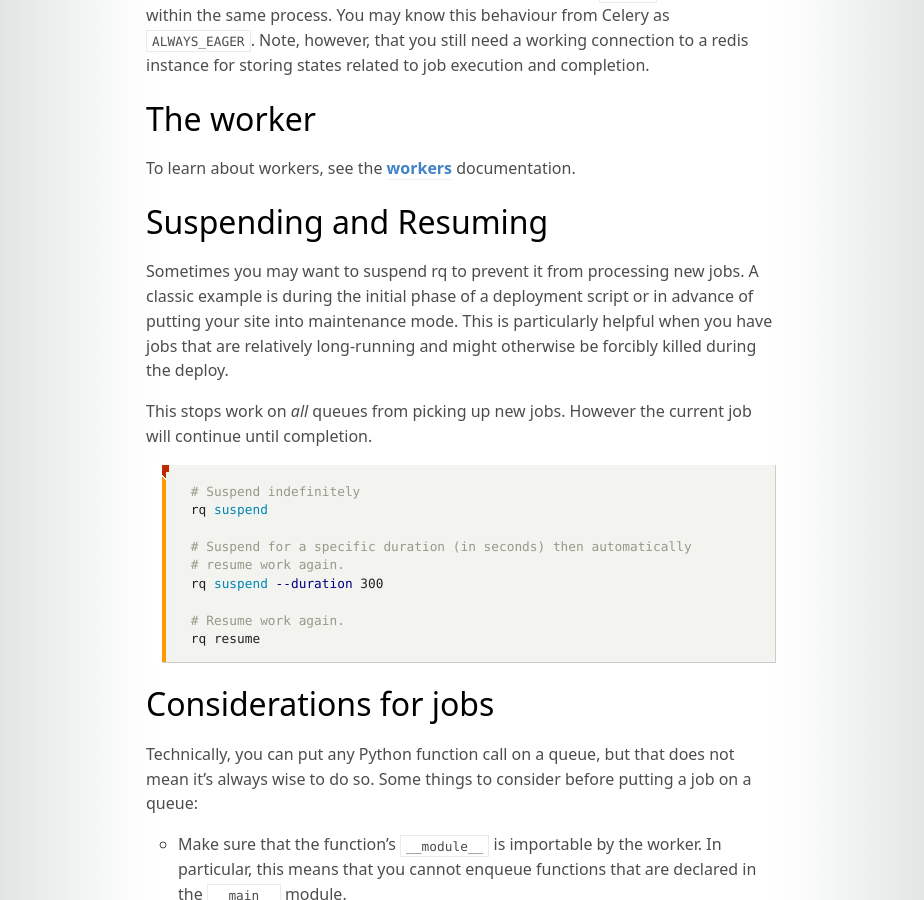
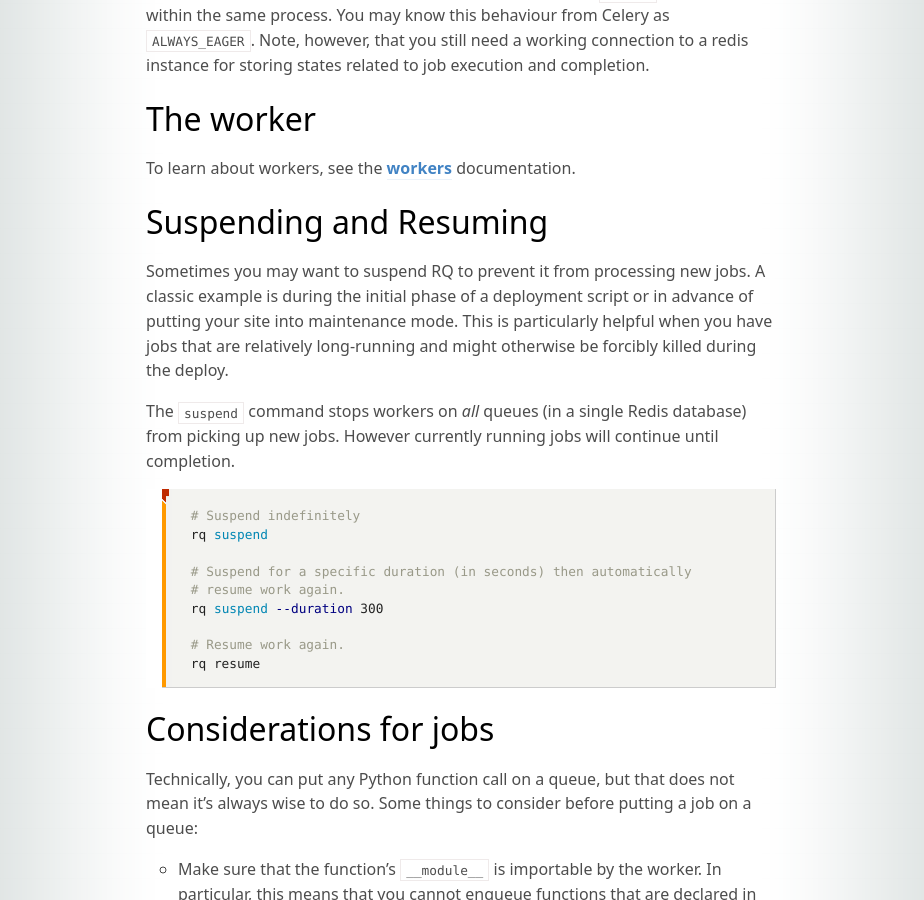
Before and after one commit to rq/rq, a Jekyll site: the page built from docs/docs/index.md, in a window 1280 px wide and 900 px high, scrolled down 10146 px. Shown: the whole window, without its empty margins (179-1103 px from the left). Built offline with Jekyll 4.4.1, drawn with Linux system fonts in a browser that asks for light colours; some web fonts are replaced; comment, search, counter and statistics services are not loaded.

Commit message:
Modify docs

````diff
--- a/docs/docs/index.md
+++ b/docs/docs/index.md
@@ -473,14 +473,15 @@ To learn about workers, see the [workers][w] documentation.
 
 ## Suspending and Resuming
 
-Sometimes you may want to suspend rq to prevent it from processing new jobs.
+Sometimes you may want to suspend RQ to prevent it from processing new jobs.
 A classic example is during the initial phase of a deployment script or in advance
 of putting your site into maintenance mode. This is particularly helpful when
 you have jobs that are relatively long-running and might otherwise be forcibly
 killed during the deploy.
 
-This stops work on _all_ queues from picking up new jobs. However the current job
-will continue until completion.
+The `suspend` command stops workers on _all_ queues (in a single Redis database)
+from picking up new jobs. However currently running jobs will continue until
+completion.
 
 ```bash
 # Suspend indefinitely
````
